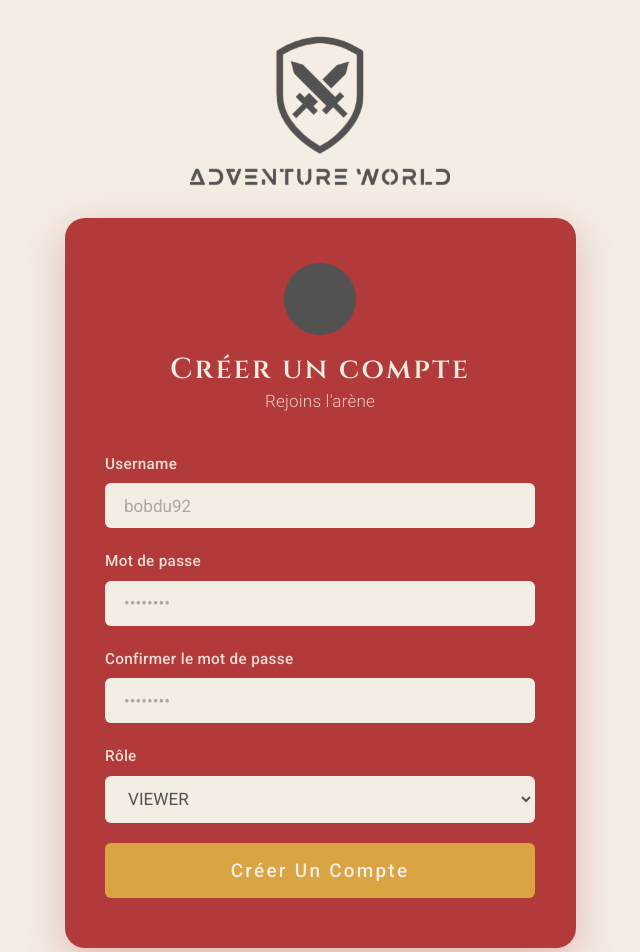
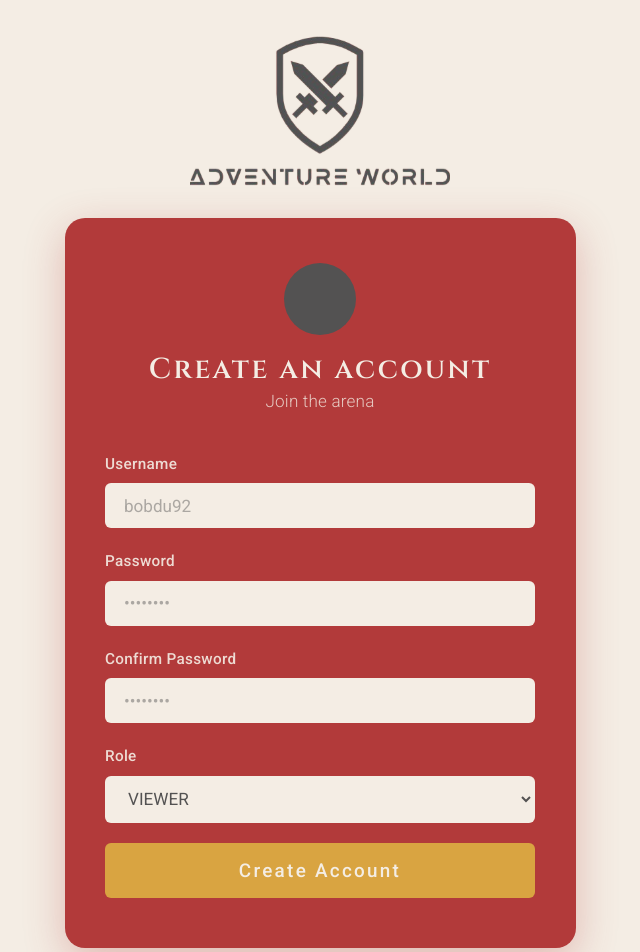
Before and after one commit to remybms/Adventure-World, a React (Vite) app in the folder frontend/: page /register in a window 1280 px wide. Shown: the top 952 px of the page, without its empty margins (320-960 px from the left). Built offline with nearby package versions, Linux system fonts and the light colour scheme.

Commit message:
fix: translated to english

```diff
--- a/frontend/src/auth/Login.tsx
+++ b/frontend/src/auth/Login.tsx
@@ -50,7 +50,7 @@ export default function Login() {
         <div className="login-avatar" aria-hidden="true" />
 
         <h1 className="login-title">Log In</h1>
-        <p  className="login-subtitle">Access the arena</p>
+        <p  className="login-subtitle">Enter the arena</p>
 
         <form onSubmit={sendData} className="login-form" noValidate>
           <Input
@@ -64,7 +64,7 @@ export default function Login() {
           />
 
           <Input
-            label="Mot de passe"
+            label="Password"
             type="password"
             placeholder="••••••••"
             value={password}
--- a/frontend/src/auth/Signin.tsx
+++ b/frontend/src/auth/Signin.tsx
@@ -31,7 +31,7 @@ export default function SignIn() {
     setError('')
 
     if (password !== confirmPassword) {
-      setError("Les mots de passe ne correspondent pas.")
+      setError("The passwords do not match.")
       return
     }
 
@@ -44,7 +44,7 @@ export default function SignIn() {
       login(loginResponse.data.token)
       navigate('/adventurers', { replace: true })
     } catch {
-      setError("Une erreur est survenue. Veuillez réessayer.")
+      setError("An error occurred. Please try again.")
     } finally {
       setLoading(false)
     }
@@ -61,8 +61,8 @@ export default function SignIn() {
 
         <div className="login-avatar" aria-hidden="true" />
 
-        <h1 className="login-title">Créer un compte</h1>
-        <p  className="login-subtitle">Rejoins l'arène</p>
+        <h1 className="login-title">Create an account</h1>
+        <p  className="login-subtitle">Join the arena</p>
 
         <form onSubmit={sendData} className="login-form" noValidate>
           <Input
@@ -76,7 +76,7 @@ export default function SignIn() {
           />
 
           <Input
-            label="Mot de passe"
+            label="Password"
             type="password"
             placeholder="••••••••"
             value={password}
@@ -86,7 +86,7 @@ export default function SignIn() {
           />
 
           <Input
-            label="Confirmer le mot de passe"
+            label="Confirm Password"
             type="password"
             placeholder="••••••••"
             value={confirmPassword}
@@ -96,7 +96,7 @@ export default function SignIn() {
           />
 
           <div className="input-wrapper input-wrapper--dark">
-            <label htmlFor="role" className="input-label">Rôle</label>
+            <label htmlFor="role" className="input-label">Role</label>
             <select
               id="role"
               className="input-field select-field"
@@ -118,7 +118,7 @@ export default function SignIn() {
             fullWidth
             disabled={loading}
           >
-            {loading ? 'Création...' : 'Créer un compte'}
+            {loading ? 'Creating...' : 'Create Account'}
           </Button>
         </form>
       </div>
```
